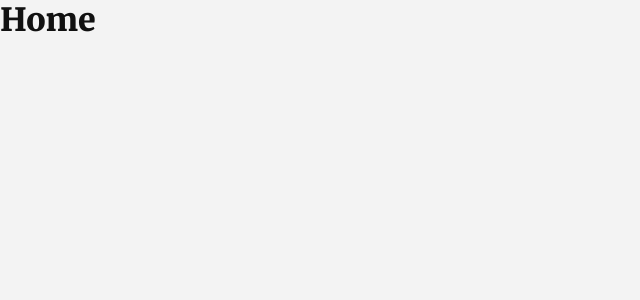
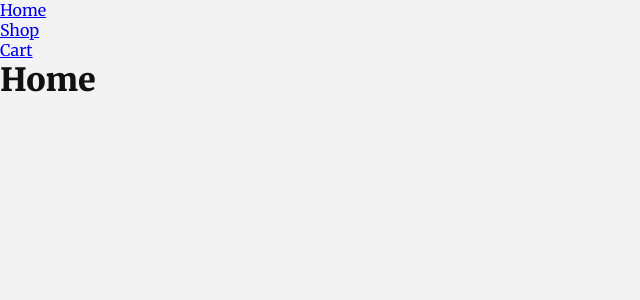
Before and after one commit to bmilcs/odin-shopping-cart, a React (Create React App) app: page / in a window 1280 px wide. Shown: the top 300 px of the page, without its empty margins (0-640 px from the left). Built offline with nearby package versions, Linux system fonts and the light colour scheme.

Commit message:
Create NavBar component & Fix routing strategy

```diff
--- a/src/App.js
+++ b/src/App.js
@@ -1,4 +1,16 @@
-function App() {}
+import NavBar from "./components/NavBar";
+import Router from "./Router";
+
+function App() {
+  return (
+    <>
+      <NavBar />
+      <main>
+        <Router />
+      </main>
+    </>
+  );
+}
 
 export default App;
 
--- a/src/Router.js
+++ b/src/Router.js
@@ -1,5 +1,5 @@
 import React from "react";
-import { BrowserRouter, Routes, Route } from "react-router-dom";
+import { Routes, Route } from "react-router-dom";
 import Home from "./pages/Home";
 import Shop from "./pages/Shop";
 import Cart from "./pages/Cart";
@@ -7,7 +7,6 @@ import Error from "./pages/Error";
 
 function Router() {
   return (
-    <BrowserRouter>
     <Routes>
       <Route path="/" element={<Home />} />
       <Route path="/home" element={<Home />} />
@@ -15,7 +14,6 @@ function Router() {
       <Route path="/cart" element={<Cart />} />
       <Route path="/*" element={<Error />} />
     </Routes>
-    </BrowserRouter>
   );
 }
 
--- /dev/null
+++ b/src/components/NavBar.js
@@ -0,0 +1,22 @@
+import React from "react";
+import { Link } from "react-router-dom";
+
+function NavBar() {
+  return (
+    <nav>
+      <ul>
+        <li>
+          <Link to="/home">Home</Link>
+        </li>
+        <li>
+          <Link to="/shop">Shop</Link>
+        </li>
+        <li>
+          <Link to="/cart">Cart</Link>
+        </li>
+      </ul>
+    </nav>
+  );
+}
+
+export default NavBar;
--- a/src/index.js
+++ b/src/index.js
@@ -1,12 +1,16 @@
 import React from "react";
 import ReactDOM from "react-dom/client";
-import Router from "./Router";
+import { BrowserRouter } from "react-router-dom";
+import App from "./App";
+import Routes from "./Router";
 import "./styles/index.scss";
 
 const root = ReactDOM.createRoot(document.getElementById("root"));
 
 root.render(
   <React.StrictMode>
-    <Router />
+    <BrowserRouter>
+      <App />
+    </BrowserRouter>
   </React.StrictMode>
 );
```
Lines whose indentation alone changed are shown as unchanged.
